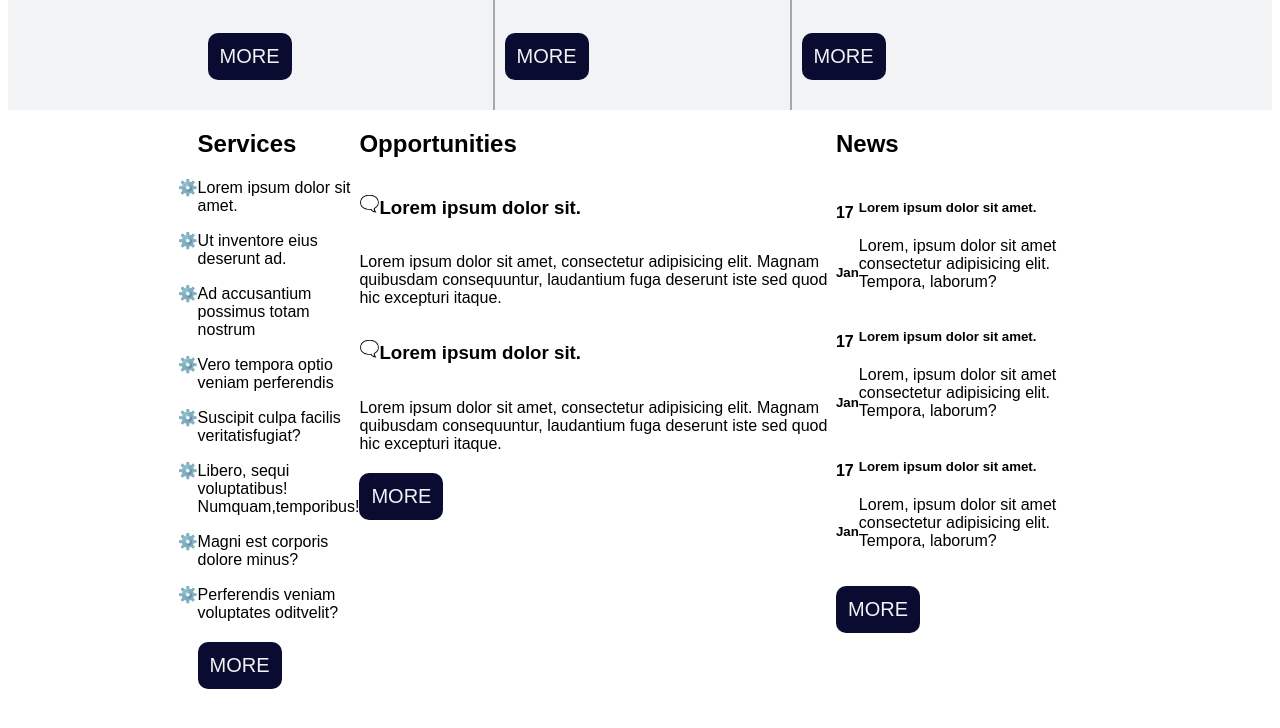
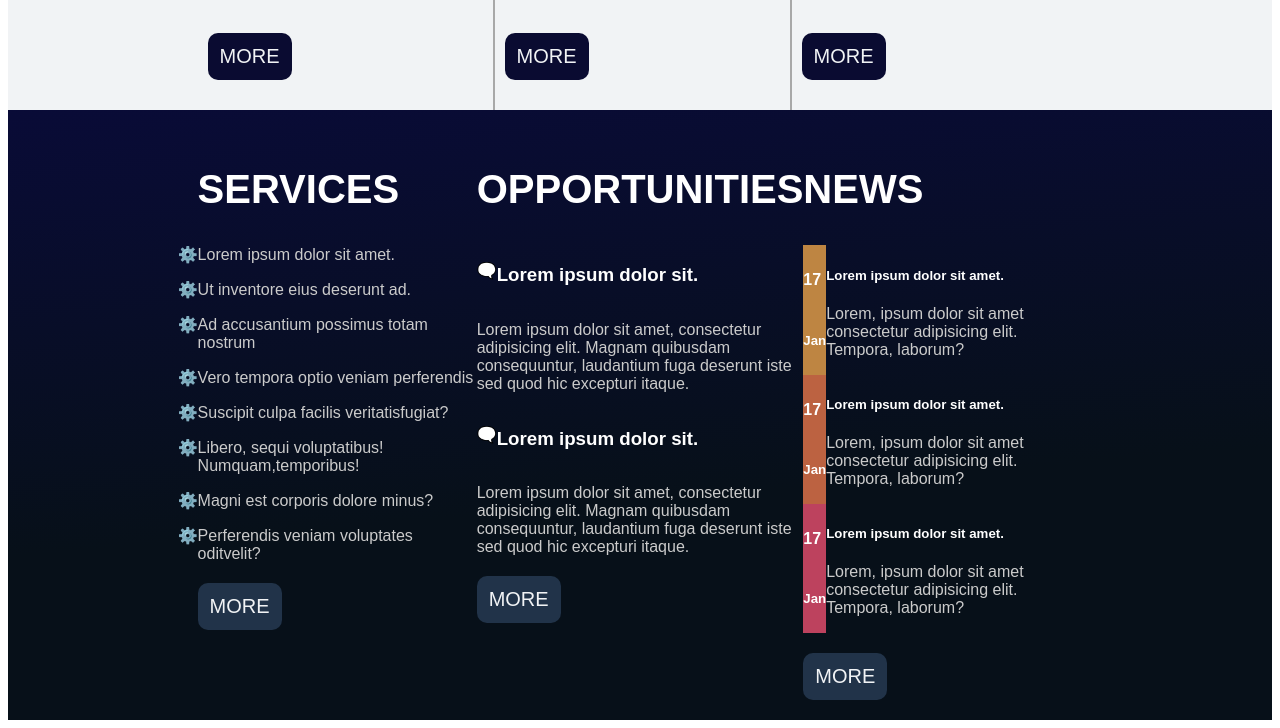
Before and after one commit to patiskiba/Detroix-Project, a plain HTML site: page index.html in a window 1280 px wide. Shown: the part 1319-2047 px from the top of the page. Drawn offline with Linux system fonts and the light colour scheme; a web font is replaced by a local one.

Commit message:
More layout and coloring

```diff
--- a/css/style.css
+++ b/css/style.css
@@ -199,9 +199,28 @@ body {
 .bottomSection {
     display: flex;
     flex-direction: row;
+    padding-top: 24px;
     padding-left: 15%;
     padding-right: 15%;
     justify-content: space-between;
+    background: rgb(9,11,55);
+    background: linear-gradient(175deg, rgba(9,11,55,1) 0%, rgba(7,16,25,1) 62%);
+    color: #FFFFFF;
+}
+
+
+
+
+
+/* Make all three containers of bottomSection the same width */
+.servicesContainer, .opportunitiesContainer, .newsContainer {
+    flex: 1;
+}
+
+.bottomSectionTitle {
+    font-size: 40px;
+    text-transform: uppercase;
+    color: #FFFFFF;
 }
 
 .list {
@@ -209,7 +228,9 @@ body {
     list-style-type: '⚙️';
 }
 
-
+.list, .opportunitiesCard-Paragraph, .newsCard-Text-Paragraph {
+    color: #cbcbcb;
+}
 
 .opportunitiesCardTitle-Container {
     display: flex;
@@ -224,7 +245,19 @@ body {
     display: flex;
     flex-direction: column;
     justify-content: center;
+    /* background-color: blueviolet; */
 }
+
+.newsCard-Date1 {
+    background-color: #BE8542;
+}
+.newsCard-Date2 {
+    background-color: #BC6241;
+}
+.newsCard-Date3 {
+    background-color: #BD425E;
+}
+
 
 .bottomSectionButton {
 
@@ -233,6 +266,6 @@ body {
     border-radius: 10px;
     text-transform: uppercase;
     font-size: 20px;
-    background-color: #0A0B31;
+    background-color: #213349;
     color: #F1F3F5;
 }
--- a/index.html
+++ b/index.html
@@ -101,14 +101,14 @@
                             <p class="opportunitiesCardTitle-Icon">🗨️</p>
                             <h3 class="oportunitiesCardTitle-Heading">Lorem ipsum dolor sit.</h3>
                         </div>
-                        <p class="opportunitiesCardBody">Lorem ipsum dolor sit amet, consectetur adipisicing elit. Magnam quibusdam consequuntur, laudantium fuga deserunt iste sed quod hic excepturi itaque.</p>
+                        <p class="opportunitiesCard-Paragraph">Lorem ipsum dolor sit amet, consectetur adipisicing elit. Magnam quibusdam consequuntur, laudantium fuga deserunt iste sed quod hic excepturi itaque.</p>
                     </div>
                     <div class="opportunitiesCard">
                         <div class="opportunitiesCardTitle-Container">
                             <p class="opportunitiesCardTitle-Icon">🗨️</p>
                             <h3 class="oportunitiesCardTitle-Heading">Lorem ipsum dolor sit.</h3>
                         </div>
-                        <p class="opportunitiesCardBody">Lorem ipsum dolor sit amet, consectetur adipisicing elit. Magnam quibusdam consequuntur, laudantium fuga deserunt iste sed quod hic excepturi itaque.</p>
+                        <p class="opportunitiesCard-Paragraph">Lorem ipsum dolor sit amet, consectetur adipisicing elit. Magnam quibusdam consequuntur, laudantium fuga deserunt iste sed quod hic excepturi itaque.</p>
                     </div>
                 </div>
                 <p class="bottomSectionButton">More</p>
@@ -119,7 +119,7 @@
                 <div class="newsBody">
                     <!-- Each newsCard has a date coontainer next to a text container -->
                     <div class="newsCard">
-                        <div class="newsCard-Date">
+                        <div class="newsCard-Date newsCard-Date1">
                             <h4 class="day">17</h4>
                             <h5 class="month">Jan</h5>
                         </div>
@@ -129,7 +129,7 @@
                         </div>
                     </div>
                     <div class="newsCard">
-                        <div class="newsCard-Date">
+                        <div class="newsCard-Date newsCard-Date2">
                             <h4 class="day">17</h4>
                             <h5 class="month">Jan</h5>
                         </div>
@@ -139,7 +139,7 @@
                         </div>
                     </div>
                     <div class="newsCard">
-                        <div class="newsCard-Date">
+                        <div class="newsCard-Date newsCard-Date3">
                             <h4 class="day">17</h4>
                             <h5 class="month">Jan</h5>
                         </div>
```
